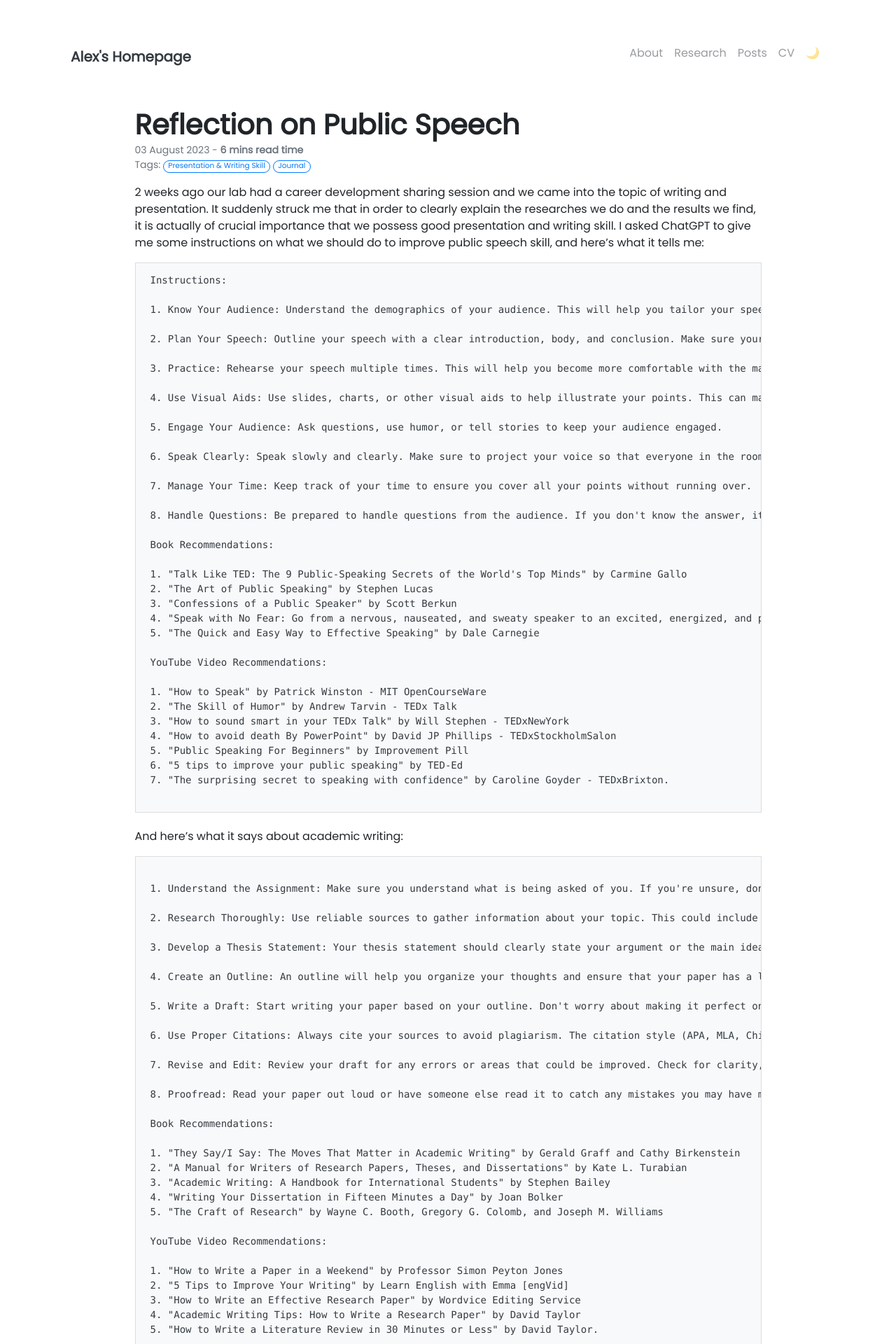
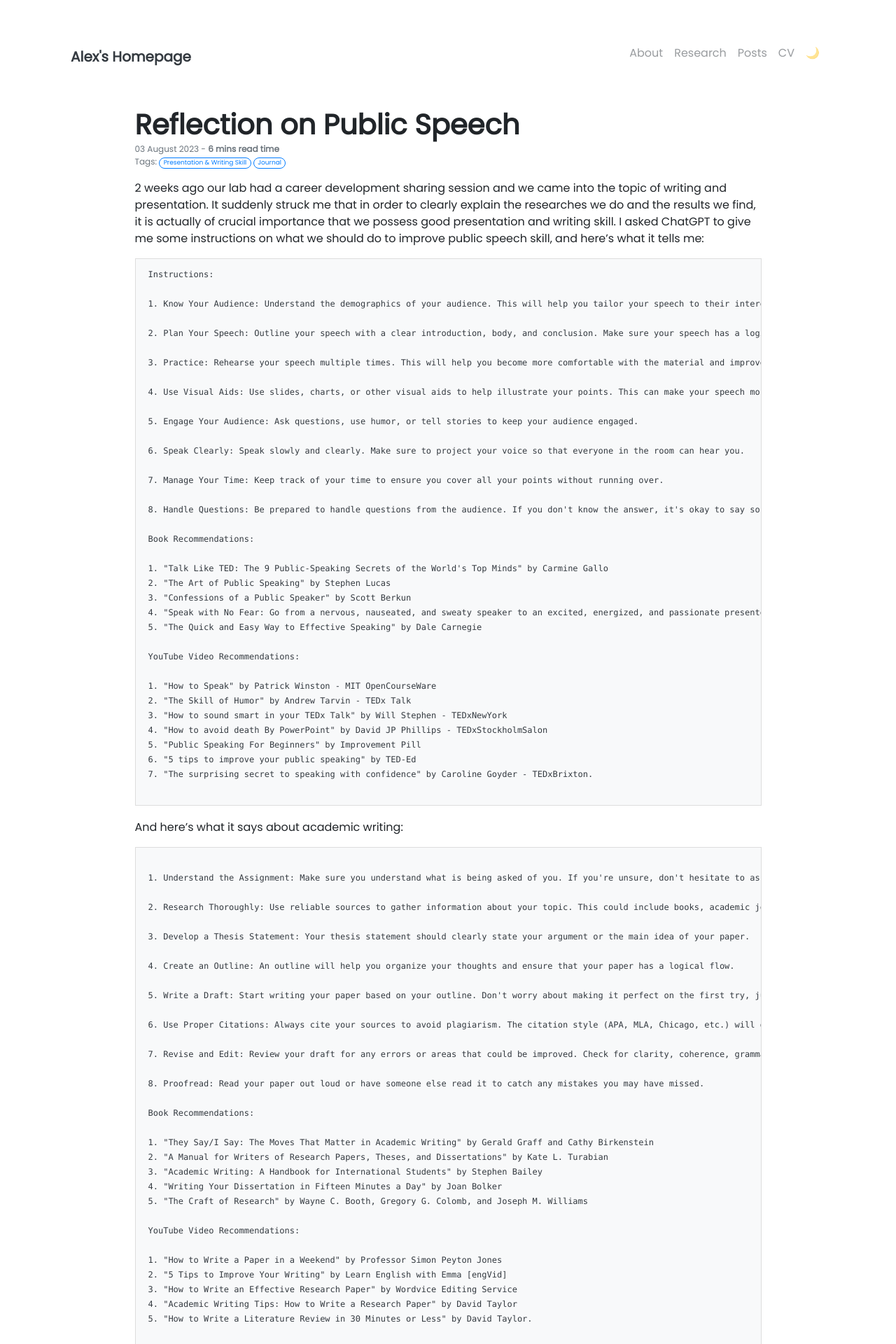
Before and after one commit to alexxyye/alexxyye.github.io, a Jekyll site: the page built from _posts/2023-08-03-reflection.md, in a window 1280 px wide. Shown: the top 1920 px of the page at 70% size. Built offline with Jekyll 4.4.1, drawn with Linux system fonts in a browser that asks for light colours; nearby versions of some CDN libraries; emoji names are drawn with the system emoji font; our own code applies the rules of GitHub Pages for plain Markdown files; comment, search, counter and statistics services are not loaded.

Commit message:
change font size

```diff
--- a/_sass/_blog.scss
+++ b/_sass/_blog.scss
@@ -9,14 +9,14 @@
   height: 100%;
 
   .card-footer {
-    font-size: 14px;
+    font-size: 12px;
     margin: 0 -15px -15px -15px;
     padding: 15px 35px;
   }
 }
 
 .post-metadata {
-  font-size: 14px;
+  font-size: 12px;
   margin-top: -6px;
 
   .tag:hover {
--- a/_sass/_markdown.scss
+++ b/_sass/_markdown.scss
@@ -55,7 +55,7 @@
     border: 1px solid #ddd;
     color: $dark;
     font-family: monospace;
-    font-size: 14px;
+    font-size: 12px;
     line-height: 20px;
     margin-bottom: 1.6em;
     max-width: 100%;
```
